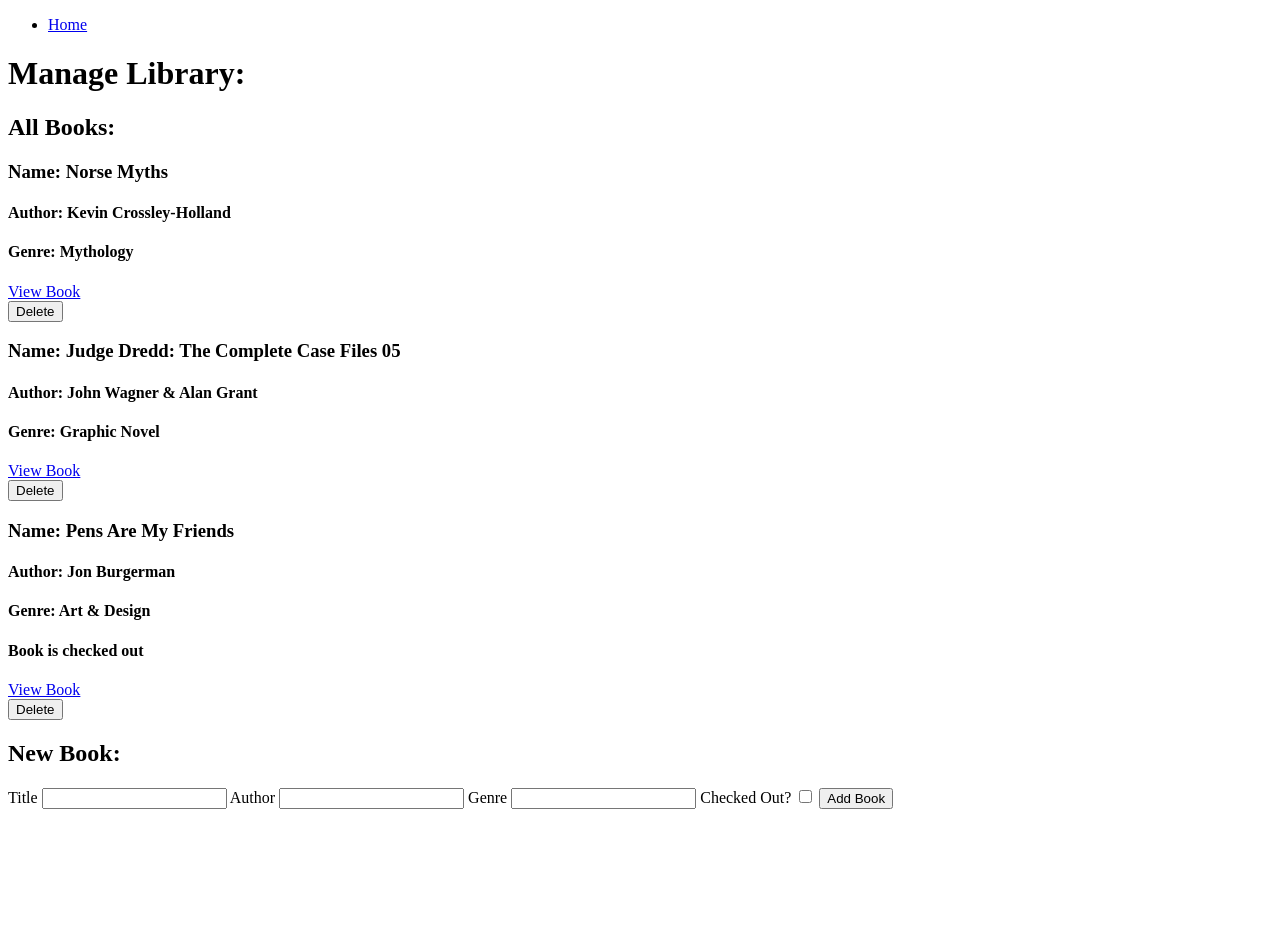
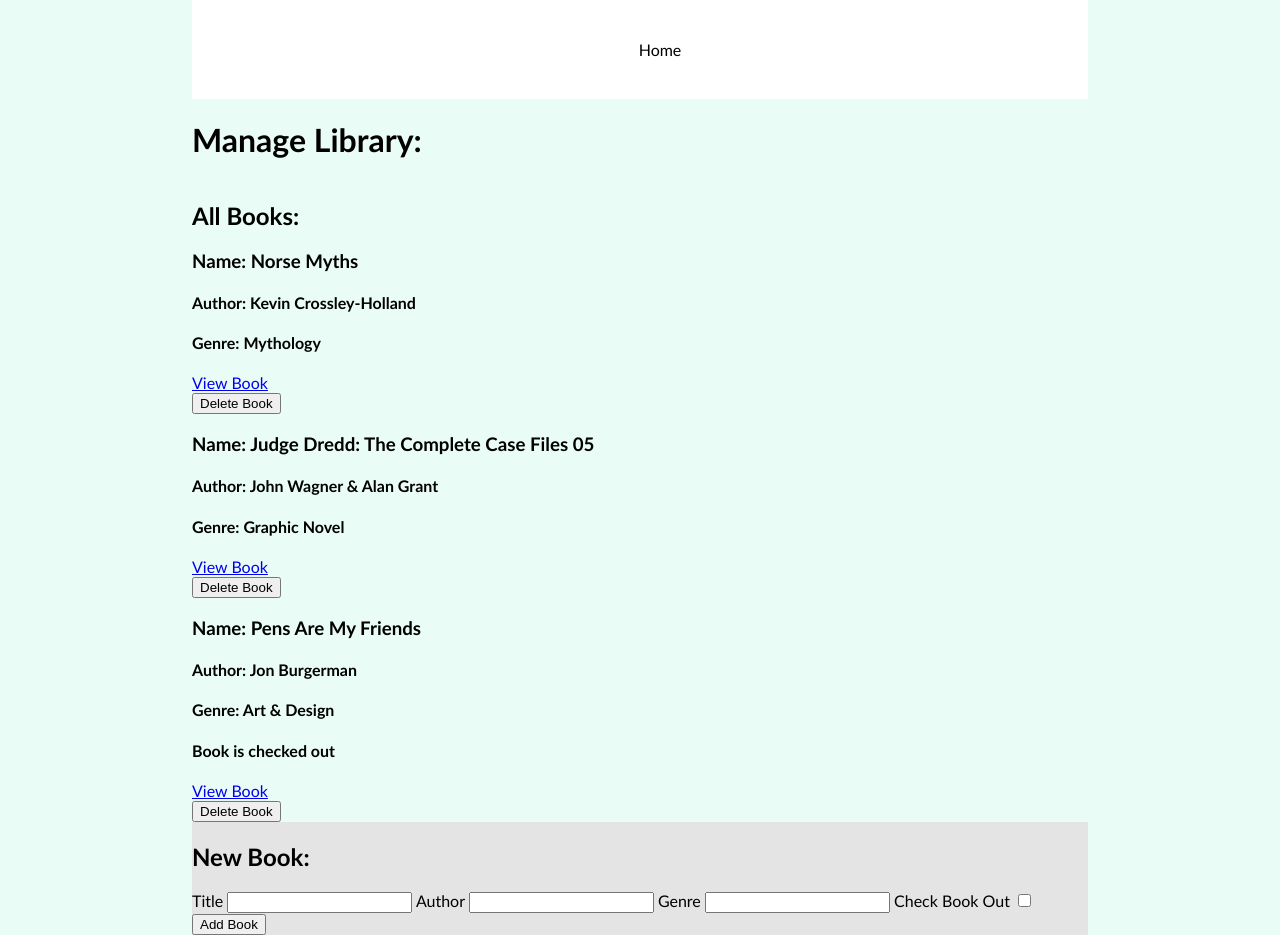
Before and after one commit to benbeardyman/week_03_weekend_homework, a Flask app: page /books in a window 1280 px wide. Before the commit the page ends 809 px from the top, so only its background shows below. Run offline with Flask 2, Linux system fonts and the light colour scheme.

Commit message:
css added

```diff
--- a/static/css/style.css
+++ b/static/css/style.css
@@ -0,0 +1,48 @@
+body {
+    width: 70%;
+    margin: auto;
+    background-color: rgb(233, 252, 246);
+    font-family: 'Trebuchet MS', 'Lucida Sans Unicode', 'Lucida Grande', 'Lucida Sans', Arial, sans-serif;
+}
+
+header {
+    background-color: white;
+    grid-area: header;
+}
+
+
+.nav-link {
+    text-align: center;
+    margin: 40px;
+}
+
+.nav-link {
+    list-style-type: none;
+}
+
+.nav-link a {
+    text-decoration: none;
+    color: black
+}
+
+.books {
+    grid-area: main;
+}
+
+.new-book {
+    text-align: center;
+    padding: 30px;
+}
+
+footer {
+    background-color:rgb(228, 228, 228);
+
+}
+
+#grid-container {
+    display:grid;
+    grid-template-areas:
+        'header'
+        'main'
+        'footer'
+}
--- a/templates/base.html
+++ b/templates/base.html
@@ -4,15 +4,21 @@
     <meta charset="UTF-8">
     <meta http-equiv="X-UA-Compatible" content="IE=edge">
     <meta name="viewport" content="width=device-width, initial-scale=1.0">
+    <link rel="stylesheet" href="{{ url_for('static', filename='css/style.css') }}">
     <title>{{ title }} - Library</title>
 </head>
 
 <body>
-    <ul>
-        <li class="nav-link"><a href="/books">Home</a></li>
-    </ul>
-    {% block content%}
-    {% endblock %}
+    <div id="grid-container">
+        <header>
+            <ul>
+                <li class="nav-link"><a href="/books">Home</a></li>
+            </ul>
+        </header>
+
+        {% block content%}
+        {% endblock %}
+    </div>
 </body>
 
 </html>
--- a/templates/index.html
+++ b/templates/index.html
@@ -3,7 +3,7 @@
 {% block content %}
 <h1>Manage Library:</h1>
 
-    <div>
+    <div id="books">
         <h2>All Books:</h2>
             {% for book in books %}
             <div>
@@ -14,17 +14,18 @@
                 <h4> Book is checked out</h4>
                 {% endif %}
 
-                <a href="/books/{{books.index(book)}}">View Book</a>
+                <a href="/books/{{ books.index(book) }}">View Book</a>
 
                 <form action="books/delete/{{ loop.index0 }}" method="POST">
-                    <input type="submit" value="Delete">
+                    <input type="submit" value="Delete Book">
                 </form>
 
             </div>
             {% endfor %}
     </div>
 
-    <div>
+    <footer>
+    <div id="new-book">
         <h2>New Book:</h2>
             <form action="/books" method="post">
                 <label for="title">Title</label>
@@ -33,10 +34,11 @@
                 <input type="text" name="author" id="author">
                 <label for="genre">Genre</label>
                 <input type="text" name="genre" id="genre">
-                <label for="checked_out">Checked Out?</label>
+                <label for="checked_out">Check Book Out</label>
                 <input type="checkbox" name="checked_out" id="checked_out">
                 <input type="submit" value="Add Book">
             </form>
     </div>
+    </footer>
 
 {% endblock %}
```
Also changed, not shown: controllers/controller.py (line endings or trailing spaces), models/book.py (line endings or trailing spaces), models/books.py (line endings or trailing spaces).
